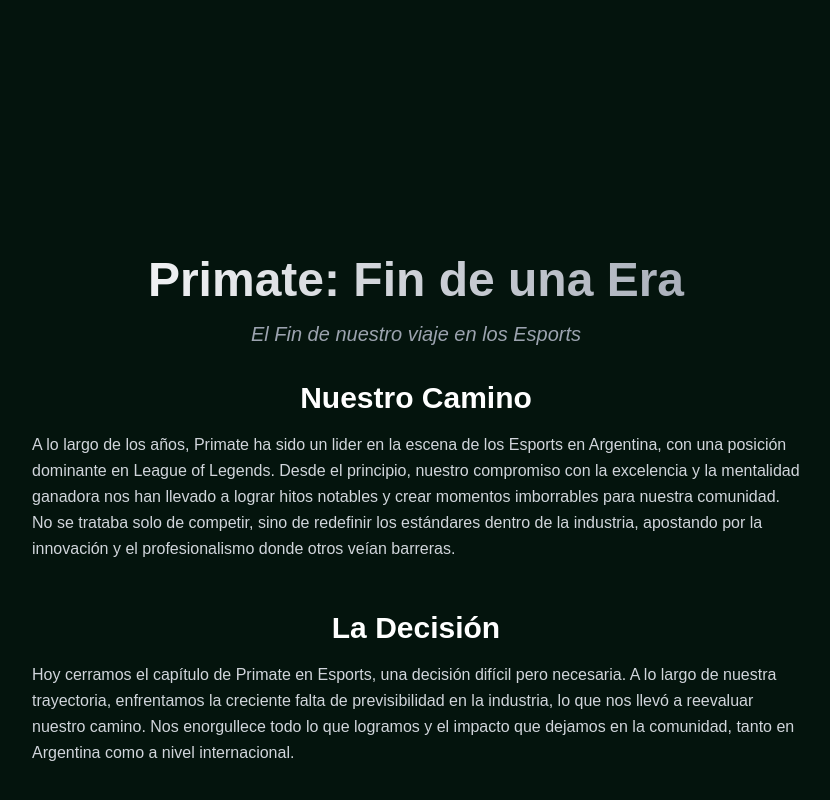
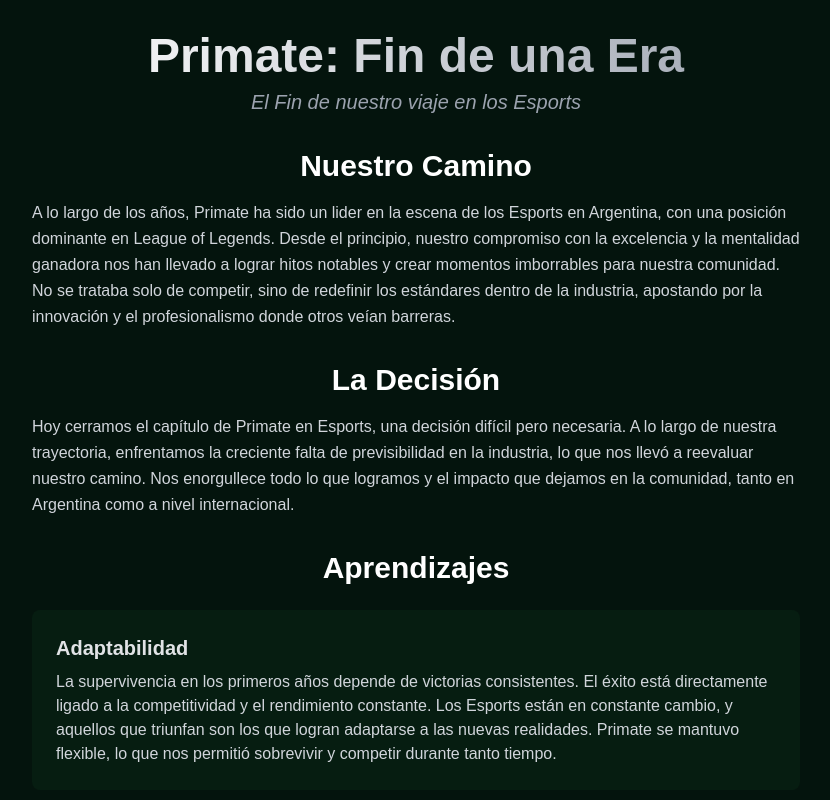
Before and after one commit to 0xRVM/primate-announcement, a Next.js app: page / in a window 1280 px wide. Shown: the top 800 px of the page, without its empty margins (224-1054 px from the left). Built offline with nearby package versions, Linux system fonts and the light colour scheme.

Commit message:
Espacio Arriba

```diff
--- a/app/page.tsx
+++ b/app/page.tsx
@@ -1,15 +1,13 @@
 export default function PrimateClosureAnnouncement() {
   return (
-    <div className="min-h-screen bg-[#04140d] text-white flex flex-col justify-start items-center p-4 sm:p-8">
-      <main className="max-w-3xl mx-auto pt-8">
+    <div className="min-h-screen bg-[#04140d] text-white flex flex-col items-center p-4 sm:p-8">
+      <main className="max-w-3xl w-full">
         <header className="text-center mb-8">
-          <div className="w-40 h-40 mx-auto mb-8 relative">
-          </div>
-          <h1 className="text-4xl sm:text-5xl font-bold mb-4 bg-clip-text text-transparent bg-gradient-to-r from-white to-gray-400">Primate: Fin de una Era</h1>
+          <h1 className="text-4xl sm:text-5xl font-bold mb-2 bg-clip-text text-transparent bg-gradient-to-r from-white to-gray-400">Primate: Fin de una Era</h1>
           <p className="text-xl text-gray-400 italic">El Fin de nuestro viaje en los Esports</p>
         </header>
 
-        <article className="space-y-12">
+        <article className="space-y-8">
           <section>
             <h2 className="text-3xl font-semibold mb-4 text-center">Nuestro Camino</h2>
             <p className="text-gray-300 leading-relaxed">
```
